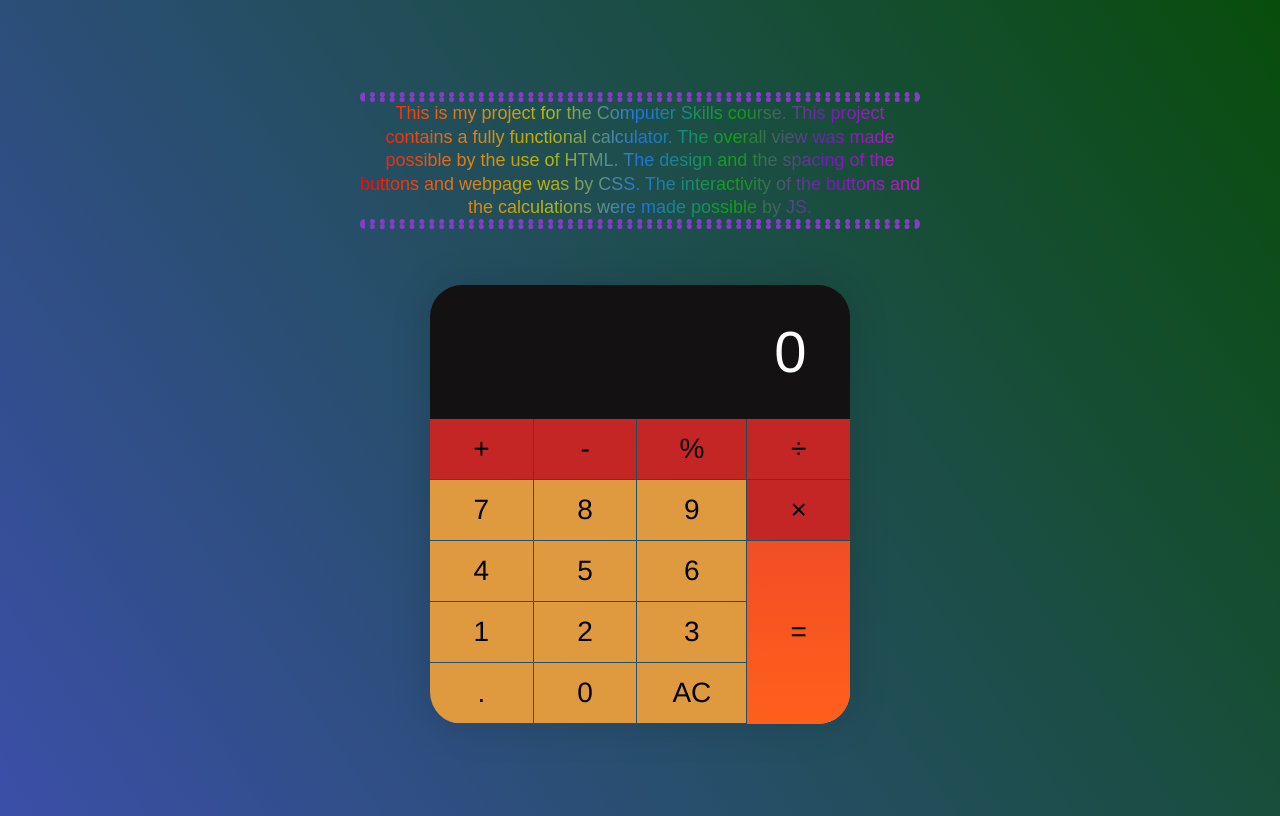
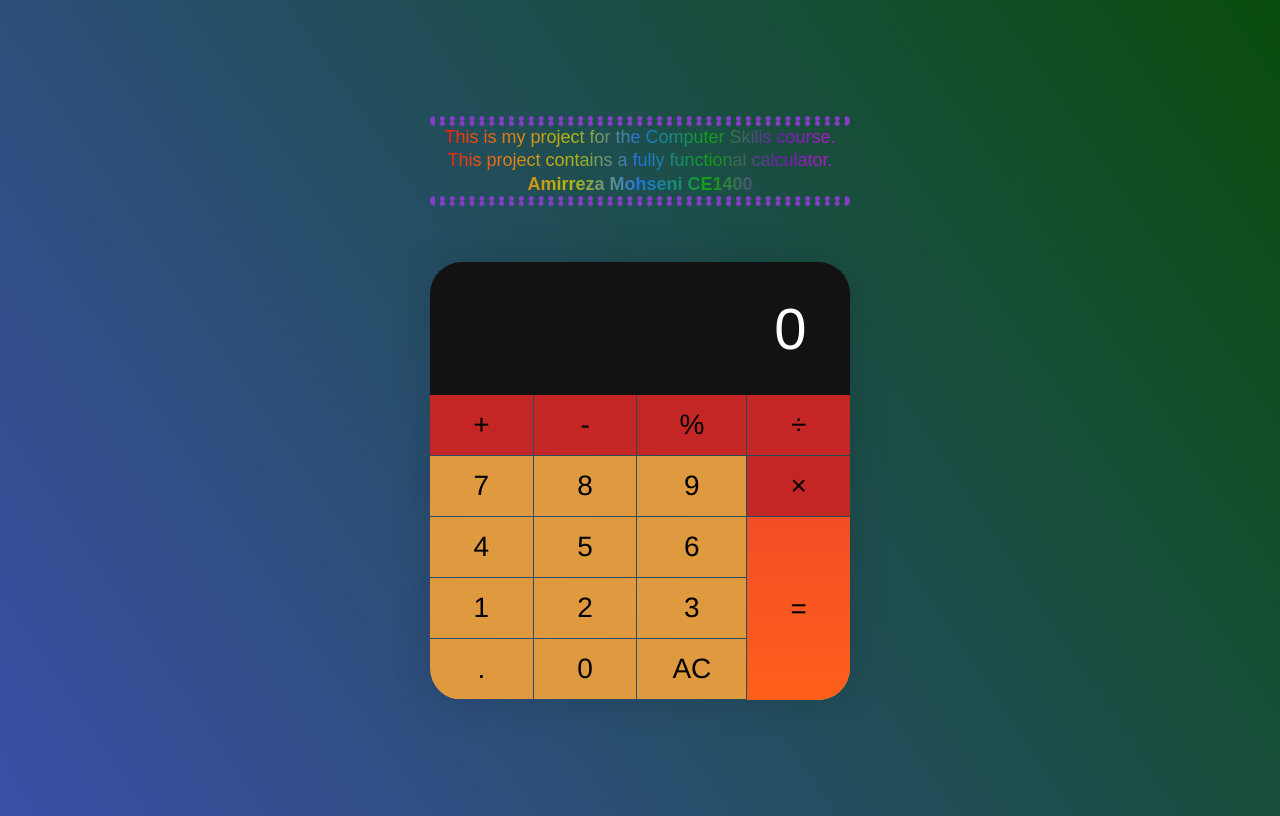
Before and after one commit to Amir-Mohseni/Calculator_project, a plain HTML site: page index.html in a window 1280 px wide. Drawn offline with Linux system fonts and the light colour scheme.

Commit message:
Update index.html

```diff
--- a/index.html
+++ b/index.html
@@ -20,9 +20,13 @@
             <div>
                 <hr>
                 <p class="brief">
-                    This is my project for the Computer Skills course. This project contains a fully functional calculator.
-                    The overall view was made possible by the use of HTML. The design and the spacing of the buttons and webpage was by CSS.
-                    The interactivity of the buttons and the calculations were made possible by JS.
+                    This is my project for the Computer Skills course.
+                    <br>
+                    This project contains a fully functional calculator.
+                    <br>
+                    <strong>
+                        Amirreza Mohseni CE1400
+                    </strong>
                 </p>
                 <hr>
             </div>
```
